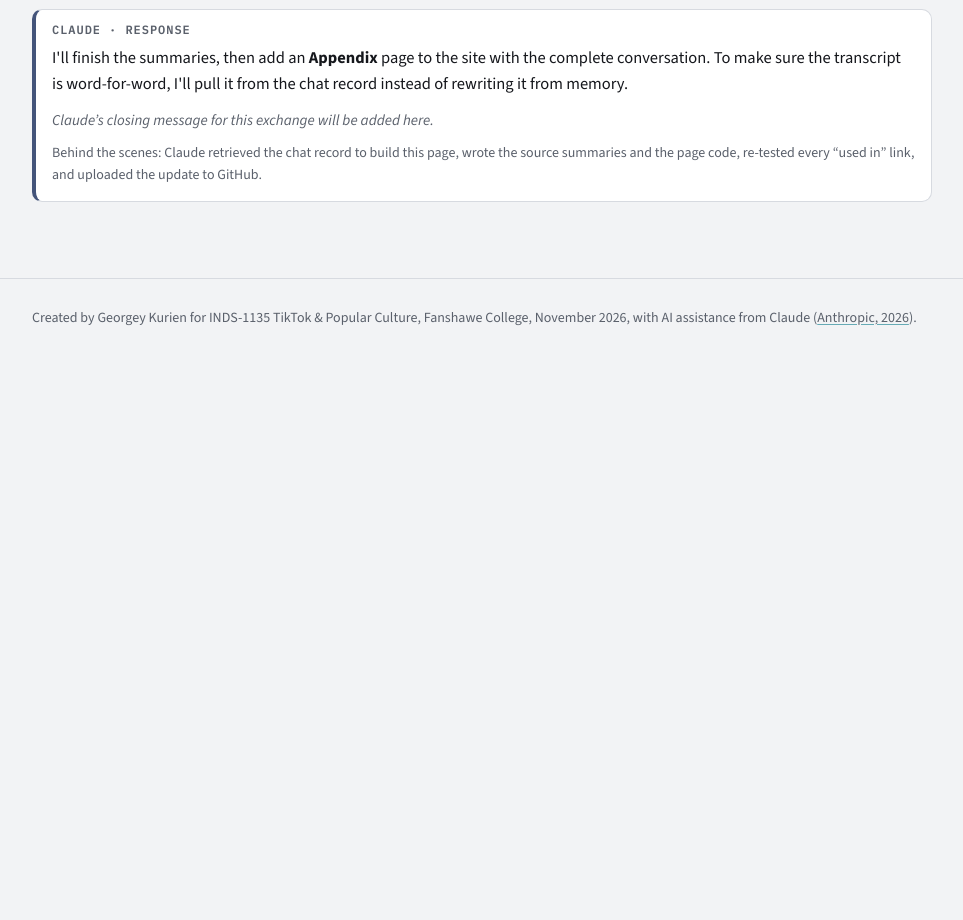
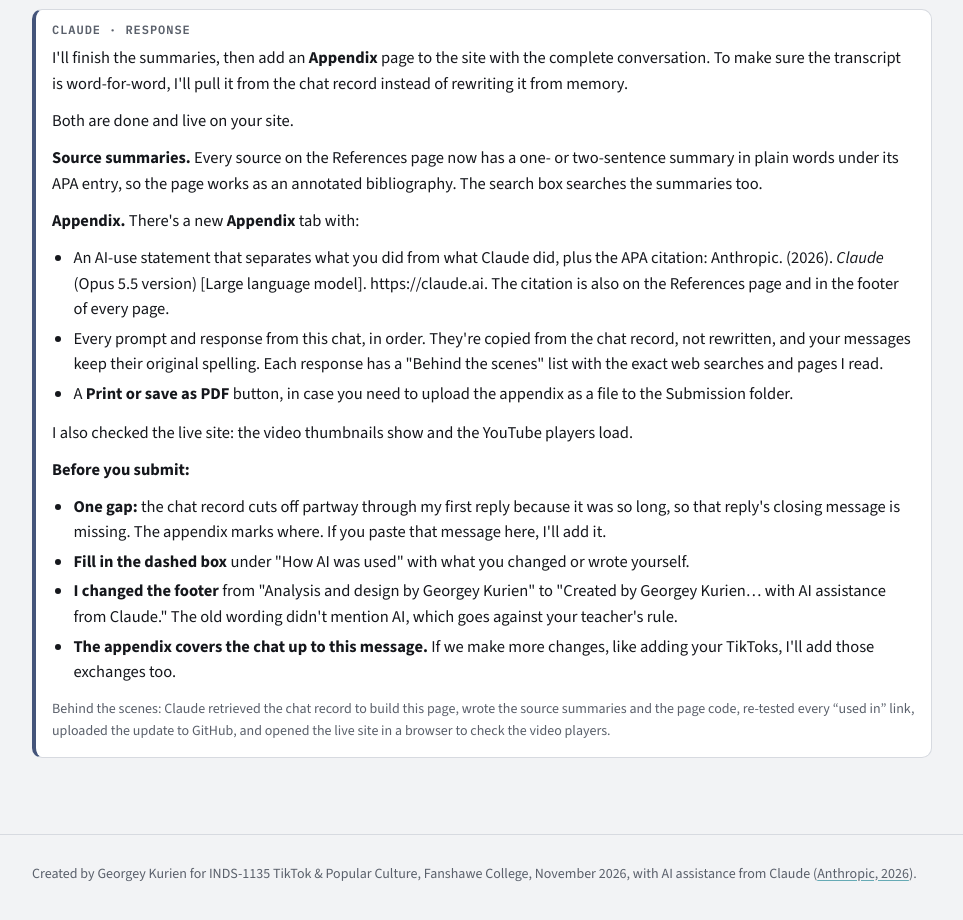
Before and after one commit to GhostBadger/KendrickVsDrake, a plain HTML site: page appendix.html in a window 1280 px wide. Shown: the part 9657-10577 px from the top of the page, without its empty margins (68-1031 px from the left). Before the commit the page ends 10034 px from the top, so only its background shows below. Drawn offline with nearby package versions, Linux system fonts and the light colour scheme.

Commit message:
Appendix: add closing message; cache-bust asset links
Co-Authored-By: Claude Opus 5.5 <noreply@anthropic.com>
Claude-Session: https://claude.ai/code/session_01CepBo4toVKha1uRCA4WdZW

```diff
--- a/appendix.html
+++ b/appendix.html
@@ -7,7 +7,7 @@
 <link rel="preconnect" href="https://fonts.googleapis.com">
 <link rel="preconnect" href="https://fonts.gstatic.com" crossorigin>
 <link href="https://fonts.googleapis.com/css2?family=Anton&family=IBM+Plex+Mono:wght@400;600&family=Source+Sans+3:ital,wght@0,400;0,600;0,700;1,400&display=swap" rel="stylesheet">
-<link rel="stylesheet" href="assets/site.css">
+<link rel="stylesheet" href="assets/site.css?v=20261122b">
 </head>
 <body class="appendix">
 <!-- generated by tools/build_appendix.py from the chat record; edit the script, not this file -->
@@ -374,13 +374,29 @@ Also, I want to do an area where other creators making content about the fight d
 <article class="ex" id="ex-6" data-loc="Appendix: exchange 6">
 <h3><span class="exn">Exchange 6</span> Reference summaries and this appendix</h3>
 <div class="msg user"><p class="who">George · prompt</p><div class="pre">For each of the references we used we need to create a short summary.</div></div><div class="msg ai"><p class="who">Claude · response (start)</p><div class="md"><p>I'll write a short summary for each of the 84 sources and add them under each entry on the References page, so it works as an annotated bibliography.</p></div>
-<p class="steps">Claude worked: 1 file edit</p></div><p class="exnote">While Claude was working, George sent a second message:</p><div class="msg user"><p class="who">George · prompt (sent mid-response)</p><div class="pre">Also there needs to be an appendix. The teacher noted within the Submission / Grading section. &quot;You will submit your assignment to the Submission folder. AI use is permitted only if properly cited and attributed, including full prompt question and response (attach as Appendix). You will receive an automatic grade of zero if you do not cite your sources.&quot;</div></div><div class="msg ai"><p class="who">Claude · response</p><div class="md"><p>I'll finish the summaries, then add an <strong>Appendix</strong> page to the site with the complete conversation. To make sure the transcript is word-for-word, I'll pull it from the chat record instead of rewriting it from memory.</p></div><p class="exnote">Claude’s closing message for this exchange will be added here.</p><p class="tnote">Behind the scenes: Claude retrieved the chat record to build this page, wrote the source summaries and the page code, re-tested every “used in” link, and uploaded the update to GitHub.</p></div>
+<p class="steps">Claude worked: 1 file edit</p></div><p class="exnote">While Claude was working, George sent a second message:</p><div class="msg user"><p class="who">George · prompt (sent mid-response)</p><div class="pre">Also there needs to be an appendix. The teacher noted within the Submission / Grading section. &quot;You will submit your assignment to the Submission folder. AI use is permitted only if properly cited and attributed, including full prompt question and response (attach as Appendix). You will receive an automatic grade of zero if you do not cite your sources.&quot;</div></div><div class="msg ai"><p class="who">Claude · response</p><div class="md"><p>I'll finish the summaries, then add an <strong>Appendix</strong> page to the site with the complete conversation. To make sure the transcript is word-for-word, I'll pull it from the chat record instead of rewriting it from memory.</p></div>
+<div class="md"><p>Both are done and live on your site.</p>
+<p><strong>Source summaries.</strong> Every source on the References page now has a one- or two-sentence summary in plain words under its APA entry, so the page works as an annotated bibliography. The search box searches the summaries too.</p>
+<p><strong>Appendix.</strong> There's a new <strong>Appendix</strong> tab with:</p>
+<ul>
+<li>An AI-use statement that separates what you did from what Claude did, plus the APA citation: Anthropic. (2026). <em>Claude</em> (Opus 5.5 version) [Large language model]. https://claude.ai. The citation is also on the References page and in the footer of every page.</li>
+<li>Every prompt and response from this chat, in order. They're copied from the chat record, not rewritten, and your messages keep their original spelling. Each response has a "Behind the scenes" list with the exact web searches and pages I read.</li>
+<li>A <strong>Print or save as PDF</strong> button, in case you need to upload the appendix as a file to the Submission folder.</li>
+</ul>
+<p>I also checked the live site: the video thumbnails show and the YouTube players load.</p>
+<p><strong>Before you submit:</strong></p>
+<ul>
+<li><strong>One gap:</strong> the chat record cuts off partway through my first reply because it was so long, so that reply's closing message is missing. The appendix marks where. If you paste that message here, I'll add it.</li>
+<li><strong>Fill in the dashed box</strong> under "How AI was used" with what you changed or wrote yourself.</li>
+<li><strong>I changed the footer</strong> from "Analysis and design by Georgey Kurien" to "Created by Georgey Kurien… with AI assistance from Claude." The old wording didn't mention AI, which goes against your teacher's rule.</li>
+<li><strong>The appendix covers the chat up to this message.</strong> If we make more changes, like adding your TikToks, I'll add those exchanges too.</li>
+</ul></div><p class="tnote">Behind the scenes: Claude retrieved the chat record to build this page, wrote the source summaries and the page code, re-tested every “used in” link, uploaded the update to GitHub, and opened the live site in a browser to check the video players.</p></div>
 </article>
   </div>
 </section>
 </main>
 <footer id="ai-use" data-loc="Appendix footer"><div class="wrap">Created by Georgey Kurien for INDS-1135 TikTok &amp; Popular Culture, Fanshawe College, November 2026, with AI assistance from Claude <span data-cite="anthropic2026">(Anthropic, 2026)</span>.</div></footer>
-<script src="assets/data.js"></script>
+<script src="assets/data.js?v=20261122b"></script>
 <script>
 document.querySelectorAll("[data-cite]").forEach(el => { const r = REFS[el.dataset.cite]; el.innerHTML = `(<a class="cite" data-k="${el.dataset.cite}" href="references.html#r-${el.dataset.cite}">${r.cite}</a>)`; });
 document.querySelectorAll("[data-apa]").forEach(el => el.innerHTML = REFS[el.dataset.apa].apa);
```
Also changed, not shown: index.html (+3 -3 lines), references.html (+3 -3 lines).
